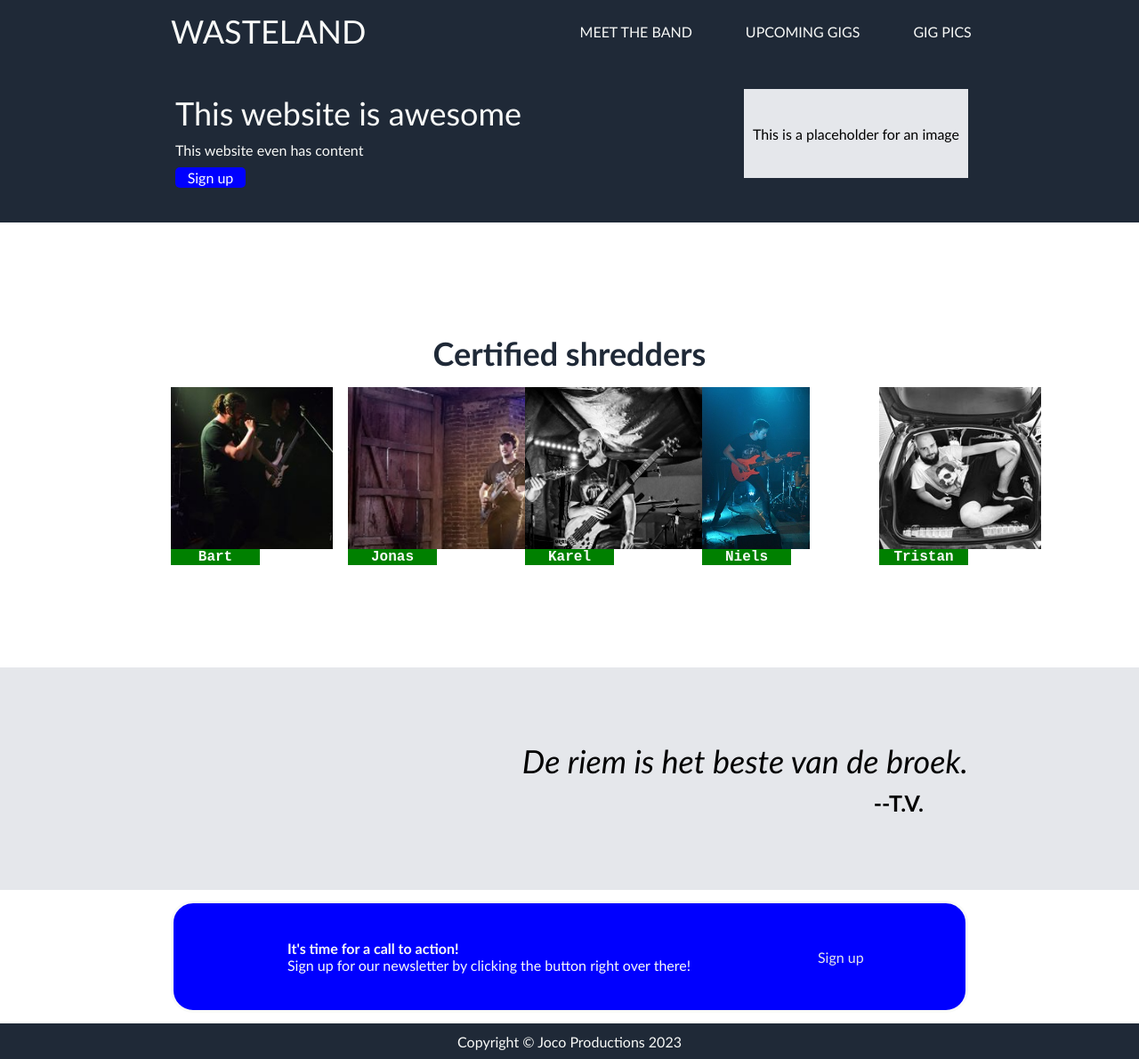
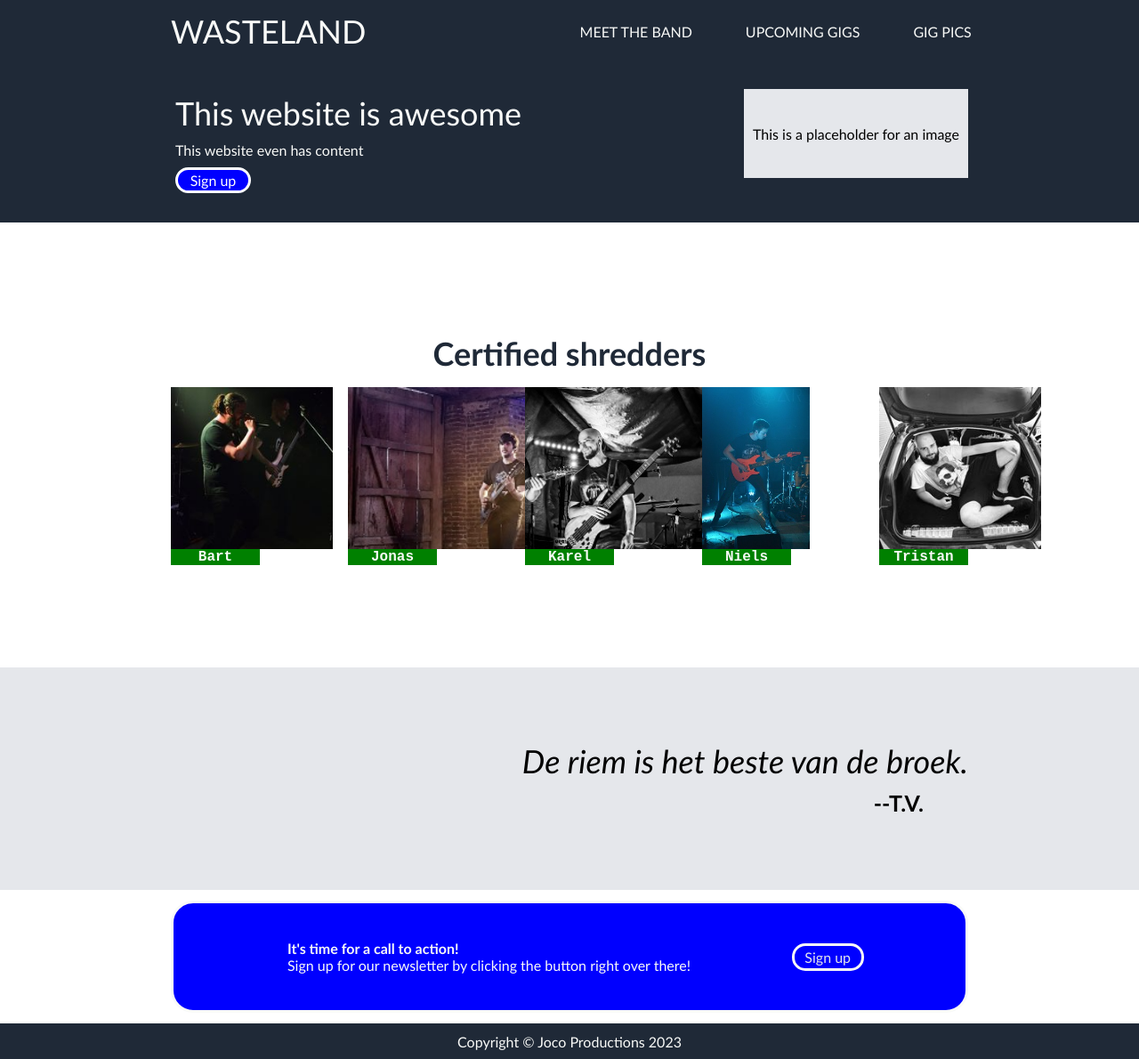
Before and after one commit to JonathanCoene/TOP_Project_Landing_Page, a plain HTML site: page Index.html in a window 1280 px wide. Shown: the whole page at 89% size. Drawn offline with Linux system fonts and the light colour scheme.

Commit message:
button style + hover

```diff
--- a/styles.css
+++ b/styles.css
@@ -108,13 +108,13 @@ a:visited{
     width: 75px;
     height: 20px;
     border-color: whitesmoke;
-    border-width: 10px;
     align-items: center;
     justify-content: center;
-    border-radius: 5px;
+    border-radius: 15px;
     padding: 2px;
+    border: solid;
 }
-.hero-button :hover{
+.hero-button:hover{
     color: darkblue;
     font-weight: bold;
     background: lightblue;
@@ -224,10 +224,19 @@ a:visited{
     background: blue;
     justify-content: center;
     align-items: center;
-    border: 5px;
+    border: solid;
+    border-radius: 15px;
     border-color: #F9FAF8;
+    width: 75px;
+    height: 25px;
 }
 
+.bottom-button:hover{
+    font:black;
+    font-weight: bold;
+    background: lightblue;
+    color: darkblue;
+}
 /* Footer section */
 
 .footer{
```
